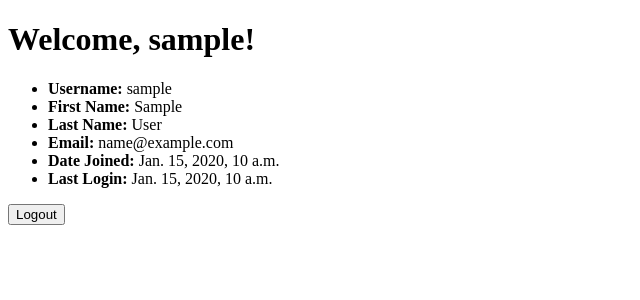
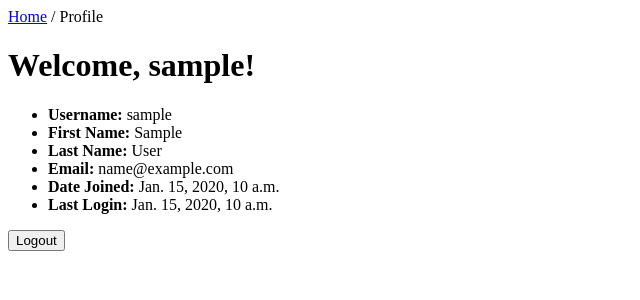
Before and after one commit to SinkuKumar/Django_Auth, a Django app: page /profile/ in a window 1280 px wide. Shown: the top 300 px of the page, without its empty margins (0-640 px from the left). Run offline with Django 5.2, Linux system fonts and the light colour scheme; a user stored in the database is signed in; tables that the repository leaves empty hold one stand-in row (values such as "Sample post").

Commit message:
Update urls

```diff
--- a/DjangoAuth/users/templates/users/index.html
+++ b/DjangoAuth/users/templates/users/index.html
@@ -5,11 +5,17 @@
 {% block content %}
   {% if user.is_authenticated %}
     <h1>Welcome {{ user.username }}!</h1>
+    <a href="{% url 'profile' %}">
+      View profile
+    </a>
     <form method="post" action="{% url 'logout' %}">
       {% csrf_token %}
       <button type="submit">Logout</button>
     </form>
   {% else %}
     <h1>Welcome to Home Page</h1>
+    <a href="{% url 'login' %}">
+      <button type="button">Login</button>
+    </a>
   {% endif %}
 {% endblock %}
--- a/DjangoAuth/users/templates/users/profile.html
+++ b/DjangoAuth/users/templates/users/profile.html
@@ -3,6 +3,11 @@
 {% block title %}Profile{% endblock %}
 
 {% block content %}
+  <!-- Single-line Breadcrumb -->
+  <div class="breadcrumb">
+    <a href="{% url 'home' %}">Home</a> / Profile
+  </div>
+
   {% if user.is_authenticated %}
     <h1>Welcome, {{ user.username }}!</h1>
     <ul>
--- a/DjangoAuth/users/urls.py
+++ b/DjangoAuth/users/urls.py
@@ -3,8 +3,8 @@ from django.contrib.auth.views import LogoutView
 from . import views
 
 urlpatterns = [
-    path('', views.home),
-    path('profile/', views.profile),
+    path('', views.home, name='home'),
+    path('profile/', views.profile, name='profile'),
     path('login/', views.CustomLoginView.as_view(), name='login'),
     path('logout/', LogoutView.as_view(next_page='login'), name='logout'),
 ]
```
